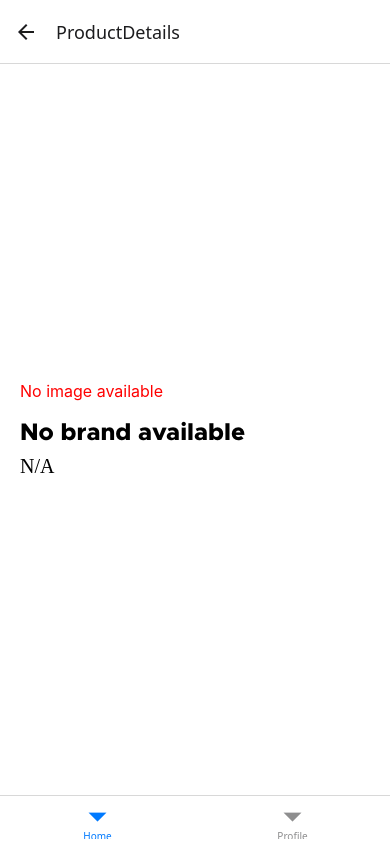
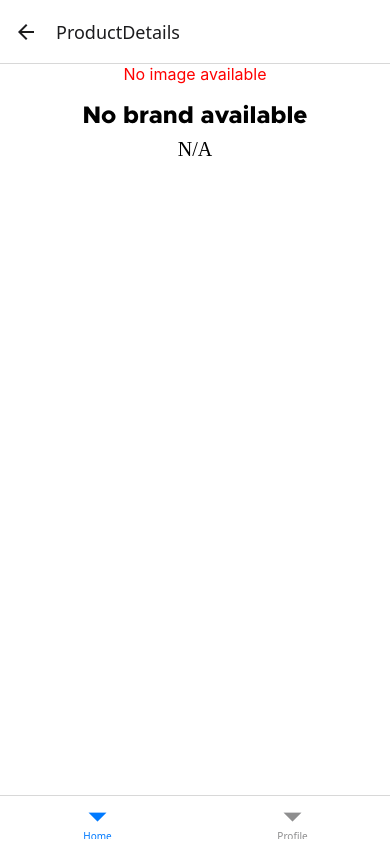
Before and after one commit to YungFuzzzz/mobile_development, a React Native app: screen /ProductDetails in a window 390 px wide. Built offline with nearby package versions, Linux system fonts and the light colour scheme; no server answers; a web font is replaced by a local one.

Commit message:
fix: Changed styling to fix issues on ios.

```diff
--- a/screens/HomeScreen.js
+++ b/screens/HomeScreen.js
@@ -17,7 +17,7 @@ const categoryNames = {
 const HomeScreen = () => {
   const navigation = useNavigation();
   const [products, setProducts] = useState([]);
-  const [selectedCategory, setSelectedCategory] = useState(''); // State for selected category
+  const [selectedCategory, setSelectedCategory] = useState('');
 
   useEffect(() => {
     fetch(API_URL, {
@@ -38,7 +38,7 @@ const HomeScreen = () => {
               brand: productFieldData.brand || 'No brand available',
               price: sku.price?.value ? `€${(sku.price.value / 100).toFixed(2)}` : 'N/A',
               imageUrl: sku['main-image']?.url || '',
-              category: productFieldData.category?.[0] || '', // Add category field
+              category: productFieldData.category?.[0] || '',
             };
           });
           setProducts(formattedProducts);
@@ -47,7 +47,6 @@ const HomeScreen = () => {
       .catch((err) => console.error("Error fetching products:", err));
   }, []);
 
-  // Filter products based on the selected category
   const filteredProducts = selectedCategory
     ? products.filter((product) => product.category === selectedCategory)
     : products;
@@ -65,6 +64,7 @@ const HomeScreen = () => {
         ))}
       </Picker>
 
+      {/* Product List */}
       <ScrollView contentContainerStyle={styles.scrollContainer}>
         <View style={styles.cardContainer}>
           {filteredProducts.map((product, index) => (
--- a/screens/ProductDetails.js
+++ b/screens/ProductDetails.js
@@ -1,5 +1,6 @@
 import React from 'react';
-import { View, Text, Image, StyleSheet } from 'react-native';
+import { View, Text, Image, StyleSheet, ScrollView } from 'react-native';
+import { SafeAreaView } from 'react-native';
 
 const ProductDetails = ({ route }) => {
   const product = route?.params?.product || {};
@@ -9,20 +10,22 @@ const ProductDetails = ({ route }) => {
 
   if (!mainImageUrl) {
     return (
-      <View style={styles.container}>
+      <SafeAreaView style={styles.container}>
         <Text style={styles.errorText}>No image available</Text>
         <Text style={styles.title}>{name}</Text>
         <Text style={styles.price}>{price}</Text>
-      </View>
+      </SafeAreaView>
     );
   }
 
   return (
-    <View style={styles.container}>
-      <Image source={{ uri: mainImageUrl }} style={styles.image} resizeMode="contain" />
-      <Text style={styles.title}>{name}</Text>
-      <Text style={styles.price}>{price}</Text>
-    </View>
+    <SafeAreaView style={styles.container}>
+      <ScrollView contentContainerStyle={styles.scrollContainer}>
+        <Image source={{ uri: mainImageUrl }} style={styles.image} resizeMode="contain" />
+        <Text style={styles.title}>{name}</Text>
+        <Text style={styles.price}>{price}</Text>
+      </ScrollView>
+    </SafeAreaView>
   );
 };
 
@@ -30,9 +33,11 @@ const styles = StyleSheet.create({
   container: {
     flex: 1,
     backgroundColor: '#fff',
-    alignItems: 'flex-start',
+    padding: 20,
+  },
+  scrollContainer: {
+    alignItems: 'center',
     justifyContent: 'center',
-    padding: 20,
   },
   image: {
     width: '80%',
@@ -44,10 +49,12 @@ const styles = StyleSheet.create({
     fontSize: 24,
     fontFamily: 'MetropolisBold',
     marginBottom: 10,
+    textAlign: 'center',
   },
   price: {
     fontSize: 20,
     fontFamily: 'MetropolisRegular',
+    textAlign: 'center',
   },
   errorText: {
     fontSize: 16,
```
